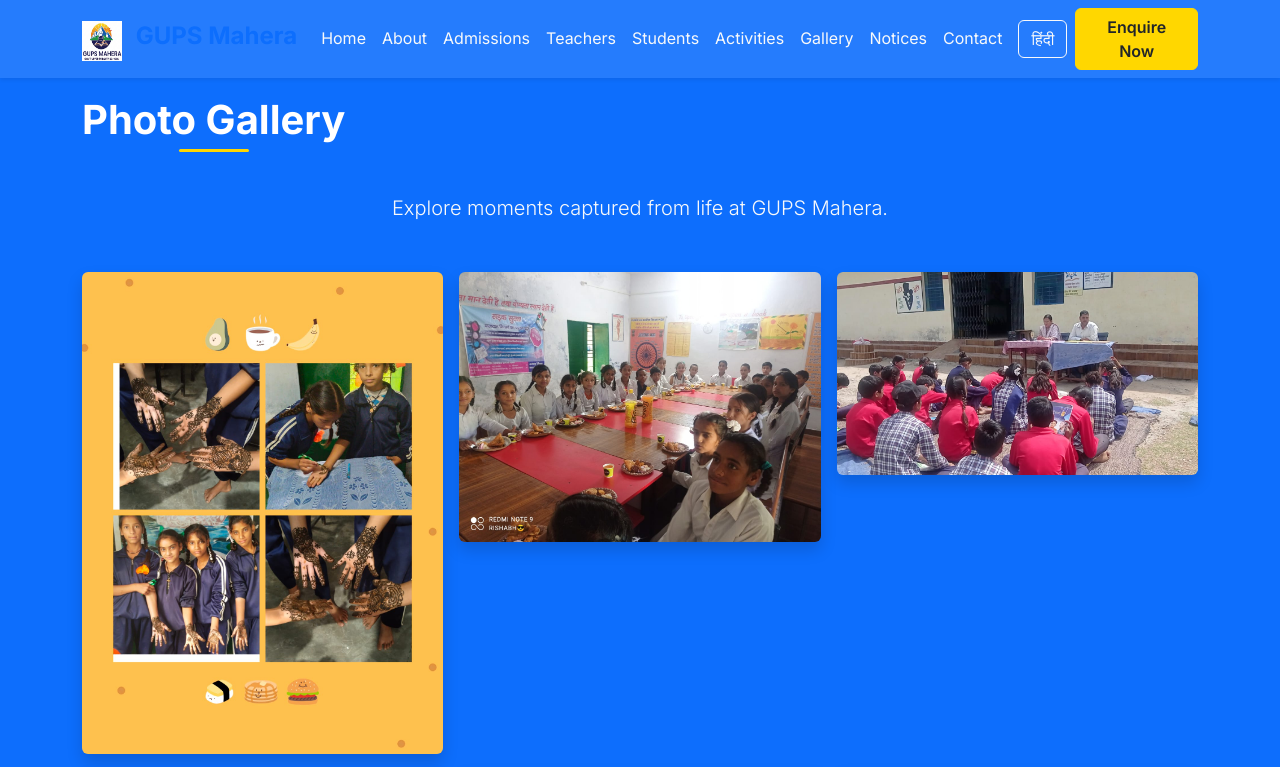
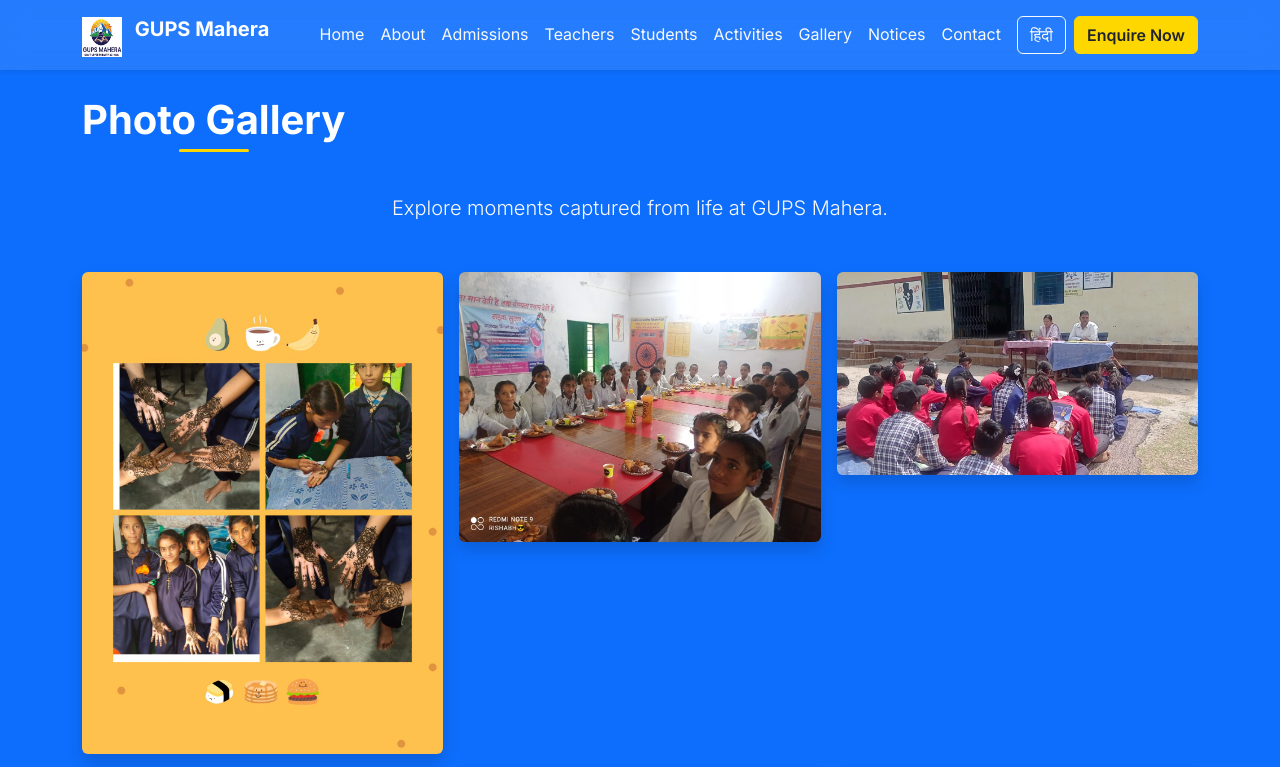
Before and after one commit to keshav660/GUPS-Mahera, a plain HTML site: page pages/gallery.html in a window 1280 px wide. Shown: the top 767 px of the page. Drawn offline with nearby package versions, Linux system fonts and the light colour scheme.

Commit message:
toggle blur effect change

```diff
--- a/pages/gallery.html
+++ b/pages/gallery.html
@@ -40,6 +40,24 @@
           </ul>
           <button id="langToggle" class="btn btn-outline-light ms-2" aria-label="Toggle Language">हिंदी</button>
           <a href="admissions.html" class="btn btn-warning text-dark ms-2">Enquire Now</a>
+             <style>
+         /* Navbar */
+    header {
+      backdrop-filter: blur(12px);
+    }
+    .navbar-brand {
+      font-weight: 700;
+      font-size: 1.25rem;
+      color: #fff !important;
+    }
+    .navbar-nav .nav-link {
+      font-weight: 500;
+      transition: color 0.3s ease;
+    }
+    .navbar-nav .nav-link:hover {
+      color: #ffc107 !important;
+    }
+    </style>
         </div>
       </div>
     </nav>
```
Also changed, not shown: pages/about.html (+18 -0 lines), pages/activities.html (+18 -0 lines), pages/admissions.html (+18 -0 lines), pages/contact.html (+18 -0 lines), pages/notices.html (+18 -0 lines), pages/privacy.html (+18 -0 lines), pages/students.html (+18 -0 lines), pages/teachers.html (+18 -0 lines).
